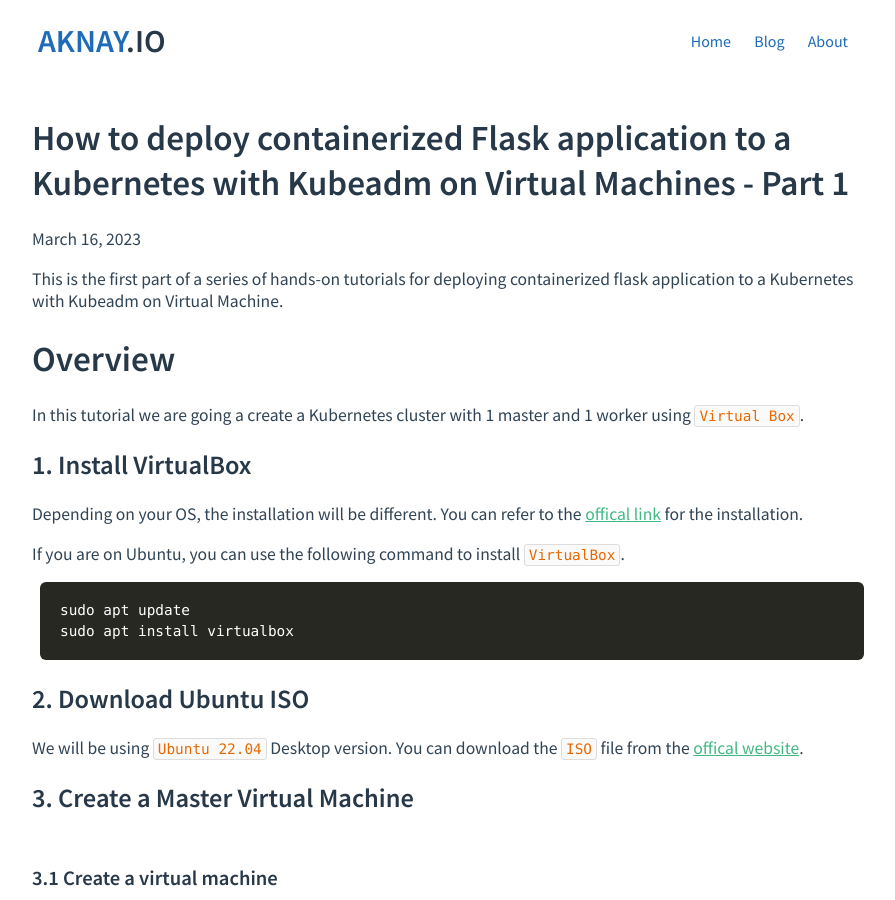
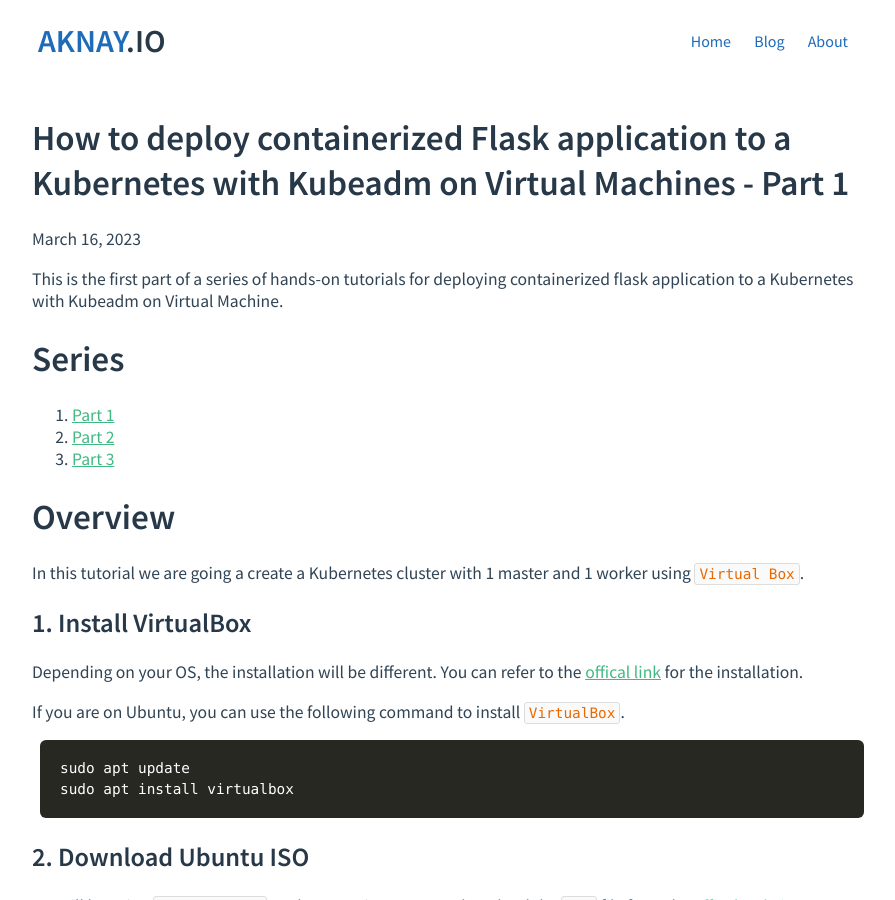
Before and after one commit to aknay/aknay.github.io, a Jekyll site: the page built from _posts/2023-03-17-how-to-deploy-containerized-flask-application-to-a-kubernetes-with-kubeadm-on-virtual-machines-part-1.markdown, in a window 1280 px wide and 900 px high. Shown: the whole window, without its empty margins (192-1087 px from the left). Built offline with Jekyll 4.4.1, drawn with Linux system fonts in a browser that asks for light colours.

Commit message:
add series list

```diff
--- a/_posts/2023-03-17-how-to-deploy-containerized-flask-application-to-a-kubernetes-with-kubeadm-on-virtual-machines-part-1.markdown
+++ b/_posts/2023-03-17-how-to-deploy-containerized-flask-application-to-a-kubernetes-with-kubeadm-on-virtual-machines-part-1.markdown
@@ -7,6 +7,13 @@ excerpt_separator: <!-- excerpt -->
 This is the first part of a series of hands-on tutorials for deploying containerized flask application to a
 Kubernetes with Kubeadm on Virtual Machine.
 <!-- excerpt -->
+
+# Series
+1. [Part 1]({% post_url 2023-03-17-how-to-deploy-containerized-flask-application-to-a-kubernetes-with-kubeadm-on-virtual-machines-part-1%})
+2. [Part 2]({% post_url 2023-03-17-how-to-deploy-containerized-flask-application-to-a-kubernetes-with-kubeadm-on-virtual-machines-part-2%})
+2. [Part 3]({% post_url 2023-03-17-how-to-deploy-containerized-flask-application-to-a-kubernetes-with-kubeadm-on-virtual-machines-part-3%})
+
+
 # Overview
 In this tutorial we are going a create a Kubernetes cluster with 1 master and 1 worker using `Virtual Box`.
 
--- a/_posts/2023-03-17-how-to-deploy-containerized-flask-application-to-a-kubernetes-with-kubeadm-on-virtual-machines-part-2.markdown
+++ b/_posts/2023-03-17-how-to-deploy-containerized-flask-application-to-a-kubernetes-with-kubeadm-on-virtual-machines-part-2.markdown
@@ -11,7 +11,7 @@ Kubernetes with Kubeadm on Virtual Machines.
 # Series
 1. [Part 1]({% post_url 2023-03-17-how-to-deploy-containerized-flask-application-to-a-kubernetes-with-kubeadm-on-virtual-machines-part-1%})
 2. [Part 2]({% post_url 2023-03-17-how-to-deploy-containerized-flask-application-to-a-kubernetes-with-kubeadm-on-virtual-machines-part-2%})
-
+2. [Part 3]({% post_url 2023-03-17-how-to-deploy-containerized-flask-application-to-a-kubernetes-with-kubeadm-on-virtual-machines-part-3%})
 
 # Overview
 In this tutorial, we are going to
--- a/_posts/2023-03-17-how-to-deploy-containerized-flask-application-to-a-kubernetes-with-kubeadm-on-virtual-machines-part-3.markdown
+++ b/_posts/2023-03-17-how-to-deploy-containerized-flask-application-to-a-kubernetes-with-kubeadm-on-virtual-machines-part-3.markdown
@@ -11,7 +11,7 @@ Kubernetes with Kubeadm on Virtual Machines.
 # Series
 1. [Part 1]({% post_url 2023-03-17-how-to-deploy-containerized-flask-application-to-a-kubernetes-with-kubeadm-on-virtual-machines-part-1%})
 2. [Part 2]({% post_url 2023-03-17-how-to-deploy-containerized-flask-application-to-a-kubernetes-with-kubeadm-on-virtual-machines-part-2%})
-2. [Part 3]({% post_url 2023-03-17-how-to-deploy-containerized-flask-application-to-a-kubernetes-with-kubeadm-on-virtual-machines-part-2%})
+2. [Part 3]({% post_url 2023-03-17-how-to-deploy-containerized-flask-application-to-a-kubernetes-with-kubeadm-on-virtual-machines-part-3%})
 
 
 # Overview
```
Also changed, not shown: other parts of _posts/2023-03-17-how-to-deploy-containerized-flask-application-to-a-kubernetes-with-kubeadm-on-virtual-machines-part-2.markdown (+2 -0 lines).
